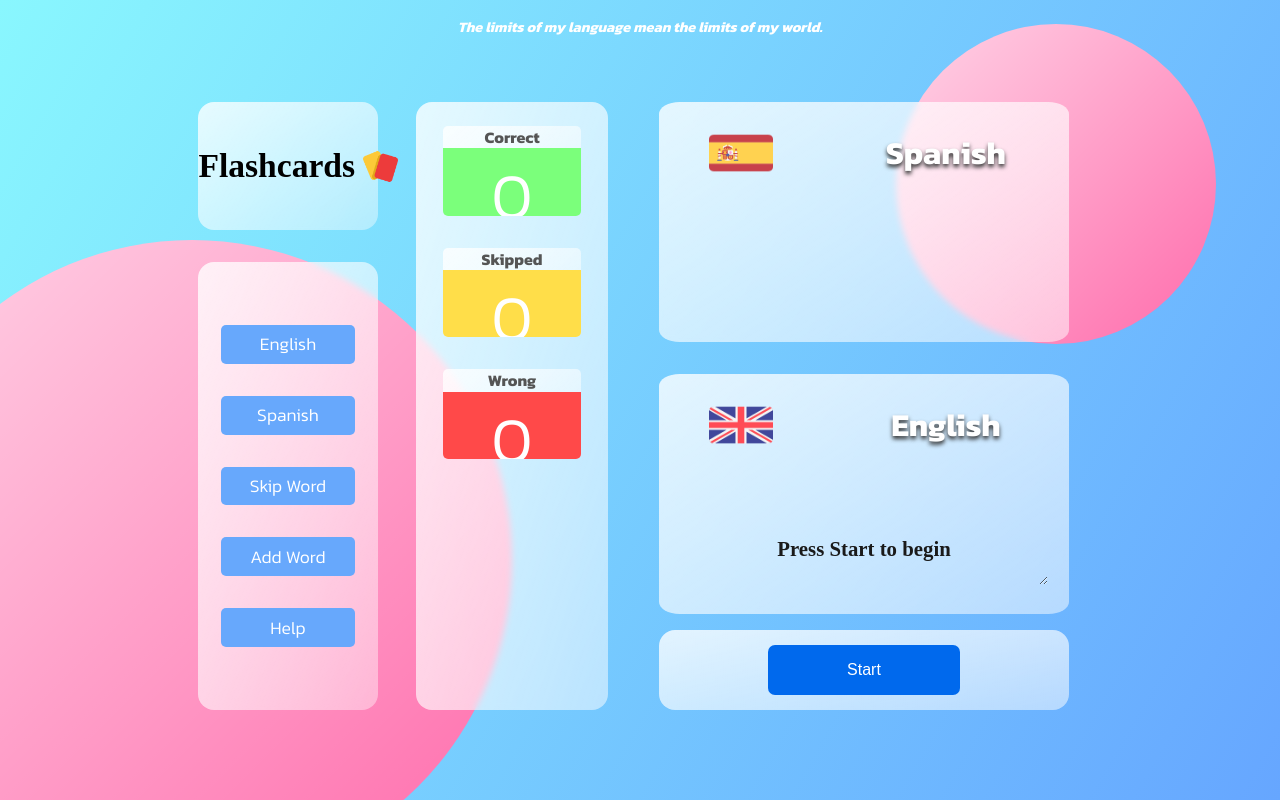
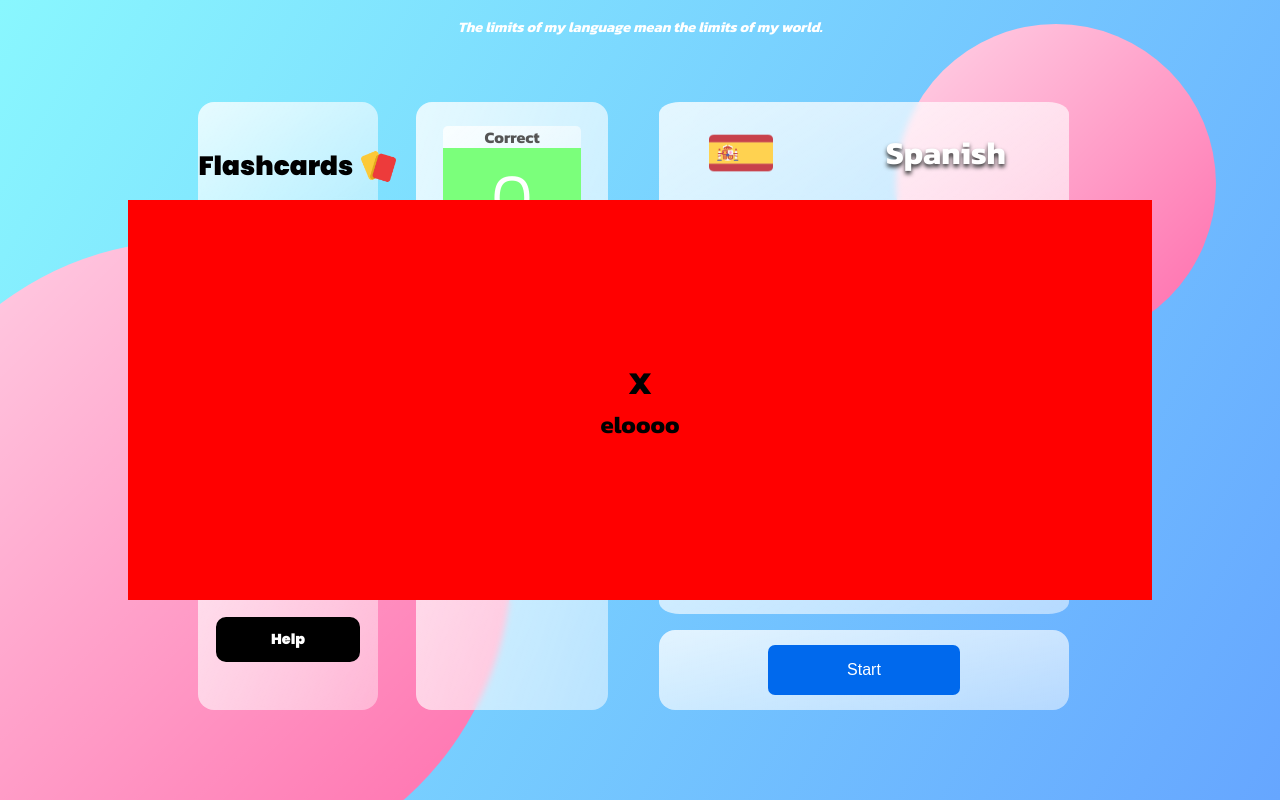
Before and after one commit to slawekwojtaszek/Flashcards, a React (Create React App) app in the folder flashcards_2021/: page / in a window 1280 px wide. Both pictures are taken after a click on the link "Help". Built offline with nearby package versions, Linux system fonts and the light colour scheme; a web font is replaced by a local one.

Commit message:
Fix minor bugs, change Add Word section, start on Help section

```diff
--- a/flashcards_2021/public/index.html
+++ b/flashcards_2021/public/index.html
@@ -16,6 +16,9 @@
   <link rel="preconnect" href="https://fonts.gstatic.com">
   <link href="https://fonts.googleapis.com/css2?family=Gaegu:wght@700&display=swap" rel="stylesheet">
   <link href="https://fonts.googleapis.com/css2?family=Kanit:wght@300&display=swap" rel="stylesheet">
+  <link rel="preconnect" href="https://fonts.googleapis.com">
+  <link rel="preconnect" href="https://fonts.gstatic.com" crossorigin>
+  <link href="https://fonts.googleapis.com/css2?family=Poppins:wght@300;400;500;900&display=swap" rel="stylesheet">
   <!--
       manifest.json provides metadata used when your web app is installed on a
       user's mobile device or desktop. See https://developers.google.com/web/fundamentals/web-app-manifest/
--- a/flashcards_2021/src/App.css
+++ b/flashcards_2021/src/App.css
@@ -8,6 +8,47 @@
    margin: 0;
    padding: 0;
    box-sizing: border-box;
+}
+
+.alert {
+   display: none;
+   justify-content: center;
+   align-items: center;
+   position: absolute;
+   top: 50%;
+   left: 50%;
+   width: 80%;
+   height: 50%;
+   transform: translate(-50%, -50%);
+   background-color: rgb(21, 249, 56);
+   font-weight: 700;
+   border-radius: 10px;
+   z-index: 100;
+}
+
+.alert p {
+   text-align: center;
+   font-size: 2rem;
+   color: white;
+}
+
+.alert.show {
+   display: flex;
+}
+
+.help {
+   display: flex;
+   justify-content: center;
+   align-items: center;
+   flex-direction: column;
+   position: absolute;
+   transform: translate(-50%, -50%);
+   top: 50%;
+   left: 50%;
+   width: 80%;
+   height: 50%;
+   background-color: red;
+   z-index: 1000;
 }
 
 body {
@@ -109,7 +150,6 @@ nav {
 
 @media screen and (max-width: 1000px) {
    main {
-      height: 100vh;
       justify-content: space-between;
       flex-direction: column;
    }
@@ -137,6 +177,9 @@ nav {
       left: 0;
    }
 
+   a {
+      height: 10%;
+   }
    /* Navigation and Logo */
 
    header.quote h1 {
--- a/flashcards_2021/src/App.js
+++ b/flashcards_2021/src/App.js
@@ -99,66 +99,66 @@ function App() {
          id: 10,
          icon: "./png/008-fire.png",
       },
-      {
-         es: "arbol",
-         en: "tree",
-         id: 11,
-         icon: "./png/003-tree.png",
-      },
-      {
-         es: "agua",
-         en: "water",
-         id: 12,
-         icon: "./png/007-drop.png",
-      },
-      {
-         es: "bicicleta",
-         en: "bike",
-         id: 13,
-         icon: "./png/002-bicycle.png",
-      },
-      {
-         es: "cohete",
-         en: "rocket",
-         id: 14,
-         icon: "./png/001-rocket.png",
-      },
-      {
-         es: "nevera",
-         en: "fridge",
-         id: 15,
-         icon: "./png/004-fridge.png",
-      },
-      {
-         es: "madera",
-         en: "wood",
-         id: 16,
-         icon: "./png/002-wood.png",
-      },
-      {
-         es: "amor",
-         en: "love",
-         id: 17,
-         icon: "./png/006-love.png",
-      },
-      {
-         es: "telefono",
-         en: "phone",
-         id: 18,
-         icon: "./png/005-smartphone.png",
-      },
-      {
-         es: "avion",
-         en: "plane",
-         id: 19,
-         icon: "./png/007-travelling.png",
-      },
-      {
-         es: "dinero",
-         en: "money",
-         id: 20,
-         icon: "./png/003-money.png",
-      },
+      // {
+      //    es: "arbol",
+      //    en: "tree",
+      //    id: 11,
+      //    icon: "./png/003-tree.png",
+      // },
+      // {
+      //    es: "agua",
+      //    en: "water",
+      //    id: 12,
+      //    icon: "./png/007-drop.png",
+      // },
+      // {
+      //    es: "bicicleta",
+      //    en: "bike",
+      //    id: 13,
+      //    icon: "./png/002-bicycle.png",
+      // },
+      // {
+      //    es: "cohete",
+      //    en: "rocket",
+      //    id: 14,
+      //    icon: "./png/001-rocket.png",
+      // },
+      // {
+      //    es: "nevera",
+      //    en: "fridge",
+      //    id: 15,
+      //    icon: "./png/004-fridge.png",
+      // },
+      // {
+      //    es: "madera",
+      //    en: "wood",
+      //    id: 16,
+      //    icon: "./png/002-wood.png",
+      // },
+      // {
+      //    es: "amor",
+      //    en: "love",
+      //    id: 17,
+      //    icon: "./png/006-love.png",
+      // },
+      // {
+      //    es: "telefono",
+      //    en: "phone",
+      //    id: 18,
+      //    icon: "./png/005-smartphone.png",
+      // },
+      // {
+      //    es: "avion",
+      //    en: "plane",
+      //    id: 19,
+      //    icon: "./png/007-travelling.png",
+      // },
+      // {
+      //    es: "dinero",
+      //    en: "money",
+      //    id: 20,
+      //    icon: "./png/003-money.png",
+      // },
    ]);
 
    //Generate random word number
@@ -196,6 +196,8 @@ function App() {
    const [newEnglish, setNewEnglish] = useState("");
    const [newSpanish, setNewSpanish] = useState("");
    const [add, setAdd] = useState(false);
+
+   const [isHelpOpen, setIsHelpOpen] = useState(false);
    //Boards Array States
    const [good, setGood] = useState([]);
    const [bad, setBad] = useState([]);
@@ -228,6 +230,13 @@ function App() {
             icon: testIcon,
             id: nmb,
          };
+         // setInterval(() => {
+         //    alert("word added");
+         // }, 2000);
+         document.querySelector(".alert").classList.add("show");
+         setInterval(() => {
+            document.querySelector(".alert").classList.remove("show");
+         }, 1500);
          return words.push(obj);
       }
    };
@@ -331,6 +340,8 @@ function App() {
          e.target.innerHTML === "Add Word"
       ) {
          setAdd((add) => !add);
+      } else if (e.target.alt === "Help" || e.target.innerHTML === "Help") {
+         setIsHelpOpen(true);
       }
    };
 
@@ -384,6 +395,16 @@ function App() {
 
    return (
       <div className='app'>
+         {isHelpOpen ? (
+            <div className='help'>
+               <h1 onClick={() => setIsHelpOpen(false)}>X</h1>
+               <h2>eloooo</h2>
+            </div>
+         ) : null}
+
+         <div className='alert'>
+            <p>The words have been successfully added</p>{" "}
+         </div>
          <div className='circle1'></div>
          <div className='circle2'></div>
          <PopUp flag={flag} />
--- a/flashcards_2021/src/components/Menu.js
+++ b/flashcards_2021/src/components/Menu.js
@@ -2,24 +2,31 @@ import React from "react";
 import MenuMobile from "../components/MenuMobile";
 import { MenuElement } from "./MenuElement";
 import logo from "../png/001-cards.png";
+import Spain from "../png/002-spain.png";
 
 function Menu({ handleClick, isOpen }) {
    return (
       <nav>
          <div className='logo glass2'>
             <div className='logo-container'>
-               <h1>Flashcards</h1>
+               <a href='/'>
+                  <h1>Flashcards</h1>
+               </a>
                <img src={logo} alt='' />
             </div>
             <div className='open' onClick={handleClick}>
-               +
+               <p className='open-inside'> {isOpen ? "-" : "+"}</p>
             </div>
          </div>
          <MenuMobile isOpen={isOpen} handleClick={handleClick} />
          <ul className='glass2'>
             <MenuElement handleClick={handleClick} text='English' />
             <MenuElement handleClick={handleClick} text='Spanish' />
-            <MenuElement handleClick={handleClick} text='Skip Word' />
+            <MenuElement
+               icon={Spain}
+               handleClick={handleClick}
+               text='Skip Word'
+            />
             <MenuElement handleClick={handleClick} text='Add Word' />
             <MenuElement handleClick={handleClick} text='Help' />
          </ul>
--- a/flashcards_2021/src/components/MenuElement.js
+++ b/flashcards_2021/src/components/MenuElement.js
@@ -1,10 +1,12 @@
 import React from "react";
+import Spain from "../png/002-spain.png";
 
-export const MenuElement = ({ url, text, handleClick }) => {
+export const MenuElement = ({ blank, text, handleClick, icon }) => {
    return (
       <>
-         <a className='menuelement' href={url} onClick={handleClick}>
+         <a className='menuelement' href={blank} onClick={handleClick}>
             {text}
+            {/* <img src={icon} alt='' /> */}
          </a>
       </>
    );
--- a/flashcards_2021/src/components/MenuMobile.js
+++ b/flashcards_2021/src/components/MenuMobile.js
@@ -4,13 +4,13 @@ import { MenuElement } from "./MenuElement";
 function MenuMobile({ isOpen, handleClick }) {
    return (
       <>
-         <div className={isOpen ? "mobile show" : "mobile"}>
+         <ul className={isOpen ? "mobile show glass" : "mobile"}>
             <MenuElement handleClick={handleClick} text='English' />
             <MenuElement handleClick={handleClick} text='Spanish' />
             <MenuElement handleClick={handleClick} text='Skip Word' />
             <MenuElement handleClick={handleClick} text='Add Word' />
             <MenuElement handleClick={handleClick} text='Help' />
-         </div>
+         </ul>
       </>
    );
 }
--- a/flashcards_2021/src/components/PopUp.js
+++ b/flashcards_2021/src/components/PopUp.js
@@ -2,7 +2,7 @@ import React from "react";
 
 function PopUp({ flag }) {
    return (
-      <div className={flag ? "popup slide-out-top" : "popup off "}>
+      <div className={flag ? "popup slide-out-bck-center" : "popup off "}>
          <h1>Please, write the translation</h1>
       </div>
    );
--- a/flashcards_2021/src/css/Menu.css
+++ b/flashcards_2021/src/css/Menu.css
@@ -59,52 +59,91 @@ img {
    transition: 0.2s ease-in;
 }
 
-a {
+ul a {
+   font-family: "Poppins", sans-serif;
    display: flex;
    align-items: center;
    justify-content: center;
    margin: 1rem auto;
-   padding: 0.4rem;
-   width: 75%;
+   width: 80%;
+   height: 10%;
    list-style: none;
-   font-size: 1.1rem;
+   font-size: 0.9rem;
    text-decoration: none;
    text-align: center;
    color: white;
-   background-color: #67a8fc;
+   border: 2px solid black;
+   /* box-shadow: 0 4px 5px 1px #ffa3cb; */
+   border-radius: 10px;
+   background-color: black;
+   font-weight: 900;
+   cursor: pointer;
+   transition: 0.4s;
+}
 
-   border-radius: 5px;
+a:hover {
+   transform: scale(1.05);
+   color: white;
+}
+
+.logo-container a {
+   color: black;
+   font-family: "Poppins", sans-serif;
+   text-decoration: none;
+   background-color: transparent;
+   box-shadow: none;
 }
 .open {
+   display: flex;
+   justify-content: center;
+   align-items: center;
+   width: 50px;
+   height: 50px;
+   border: 2px solid black;
+   background-color: black;
    display: none;
+   border-radius: 50%;
+}
+
+.open-inside {
+   height: 100%;
+   width: 100%;
+   display: flex;
+   justify-content: center;
+   align-items: center;
+   color: white;
 }
 
 .mobile {
    display: none;
-   position: fixed;
-   top: 11vh;
+   position: absolute;
+   top: 10vh;
    right: 0;
-   width: 18vh;
-   height: 90vh;
-   background-color: red;
+   width: 17vh;
+   height: 87vh;
+   background-color: #fff;
+   border-radius: 10px;
 }
 
 .mobile.show {
    display: block;
 }
 
-@media screen and (min-width: 980px) and (max-width: 1199px) {
+@media screen and (min-width: 880px) {
    .logo {
-      font-size: 1rem;
+      font-size: 0.8rem;
+   }
+   .mobile {
+      width: 28vh;
    }
 }
-@media screen and (min-width: 680px) and (max-width: 1000px) {
+@media screen and (min-width: 980px) {
    .logo {
-      font-size: 1.4rem;
+      font-size: 1.1rem;
    }
 }
 
-@media screen and (min-width: 1000px) {
+@media screen and (min-width: 1100px) {
    .mobile.show {
       display: none;
    }
```
Also changed, not shown: flashcards_2021/src/css/AddWord.css (+20 -19 lines), flashcards_2021/src/css/Popup.css (+54 -5 lines).
